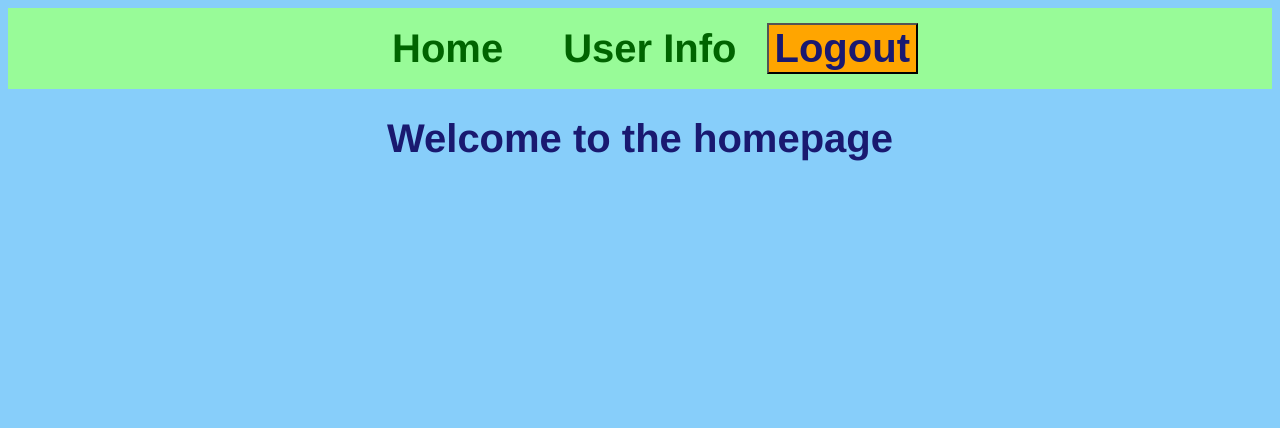
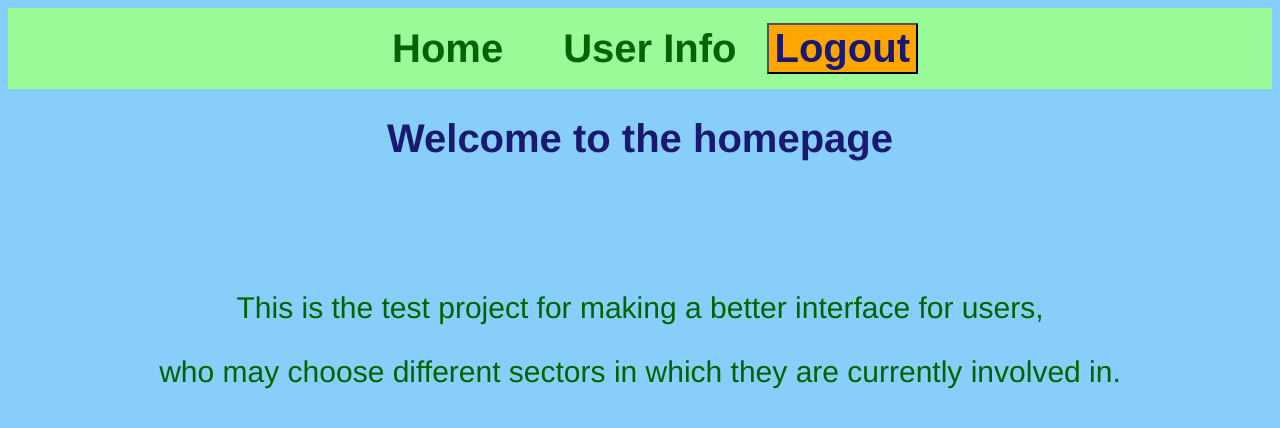
Before and after one commit to mattiastuur616/sectorstaskfrontend, a Vue app: page / in a window 1280 px wide. Shown: the top 428 px of the page. Built offline with nearby package versions, Linux system fonts and the light colour scheme; sample sign-in values are in the browser's storage.

Commit message:
Informative text in homepage.

```diff
--- a/src/components/pages/HomePage.vue
+++ b/src/components/pages/HomePage.vue
@@ -1,6 +1,8 @@
 <template>
   <HeaderFile />
   <h1 class="homePageHeader">Welcome to the homepage</h1>
+  <p class="text">This is the test project for making a better interface for users,</p>
+  <p class="text">who may choose different sectors in which they are currently involved in.</p>
 </template>
 
 <script>
@@ -26,5 +28,10 @@ export default {
 .homePageHeader{
   font-size: 40px;
   color: midnightblue;
+  padding-bottom: 100px;
+}
+.text{
+  font-size: 30px;
+  color: darkgreen;
 }
 </style>
```
